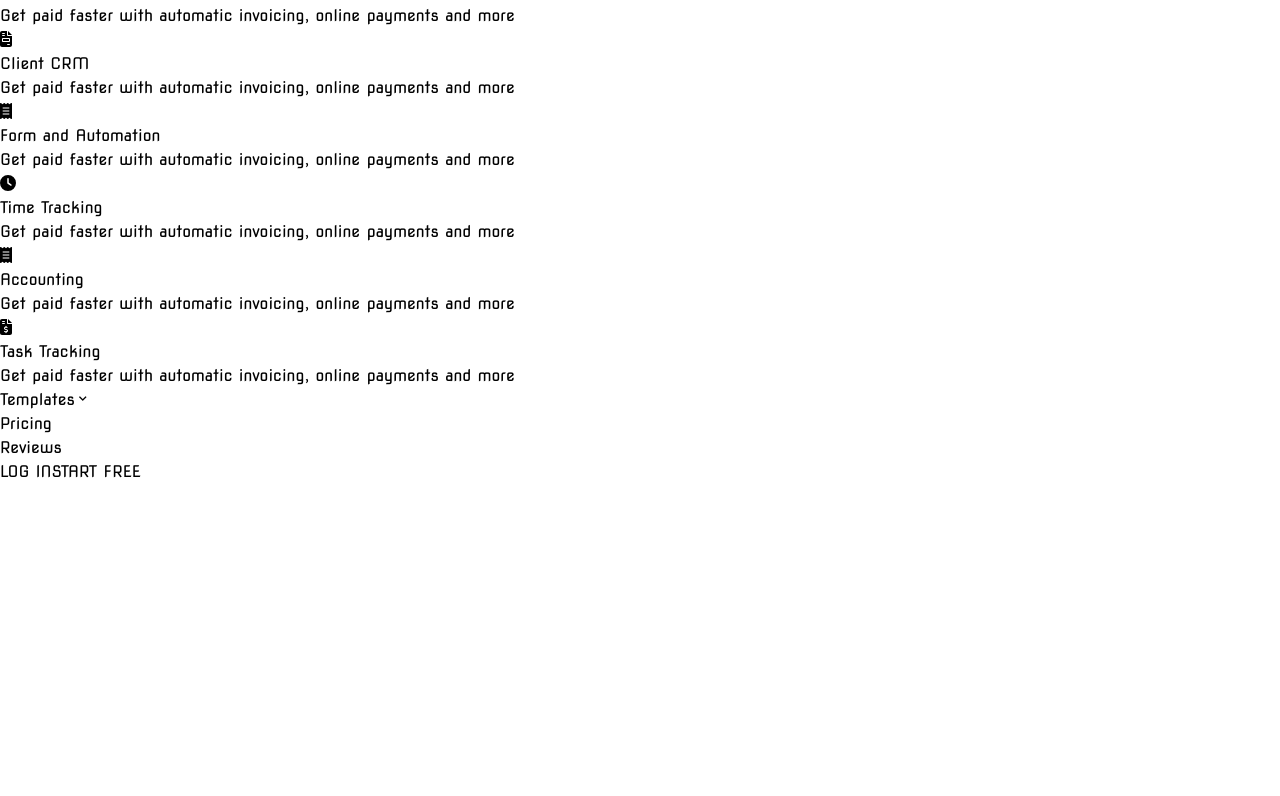
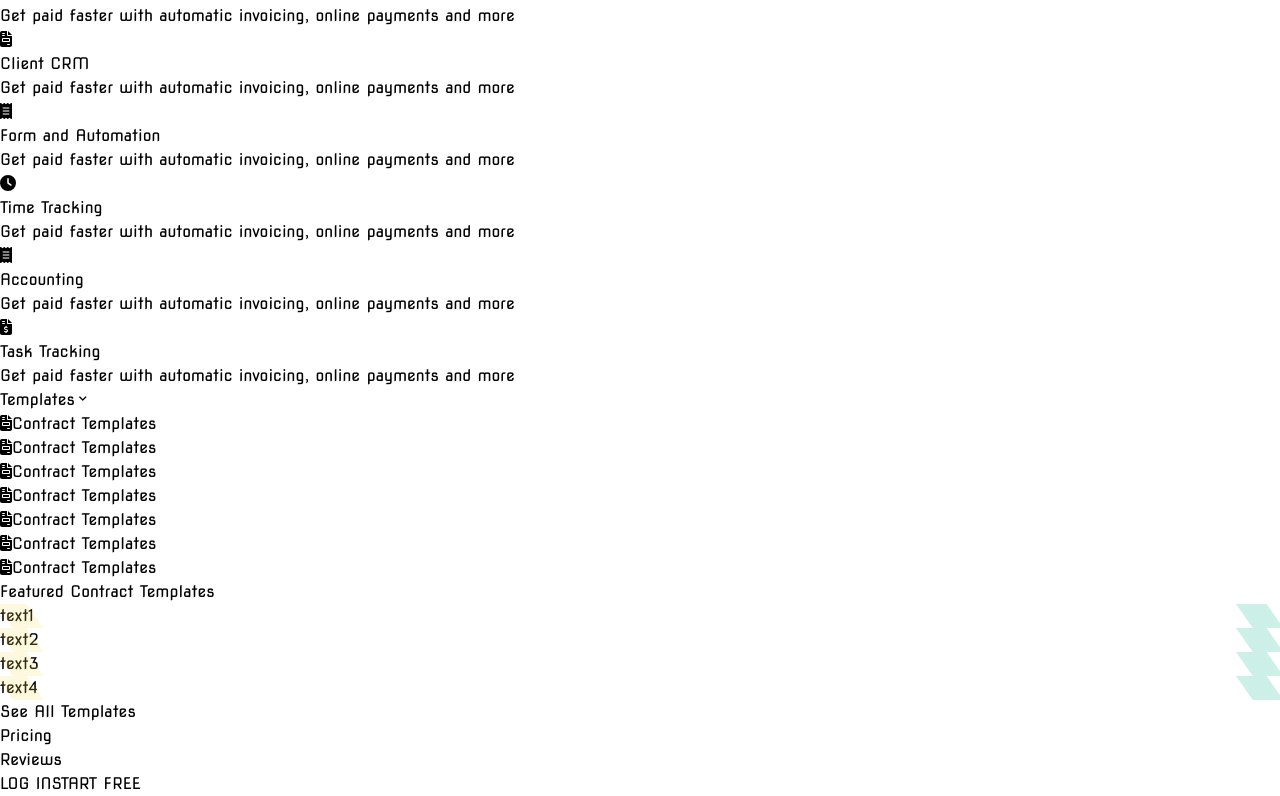
Before and after one commit to lilprof01/Bonsai, a React (Vite) app: page / in a window 1280 px wide. Shown: the part 421-1217 px from the top of the page. Before the commit the page ends 905 px from the top, so only its background shows below. Built offline with nearby package versions, Linux system fonts and the light colour scheme.

Commit message:
toggle function bug

```diff
--- /dev/null
+++ b/src/components/feature.jsx
@@ -0,0 +1,18 @@
+import React from "react";
+
+const Feature = (props) => {
+  return (
+    <div className="flex flex-col items-center h-full justify-between align-middle gap-2 p-6 w-96">
+      <h3>{props.title}</h3>
+      <div className="flex flex-col justify-between align-middle items-center gap-2 p-4 flex-1 w-full">
+        <div className="feature one border-2 w-full border-[#f5f5f5] p-6 text-center">{props.text1}</div>
+        <div className="feature two border-2 w-full border-[#f5f5f5] p-6 text-center">{props.text2}</div>
+        <div className="feature three border-2 w-full border-[#f5f5f5] p-6 text-center">{props.text3}</div>
+        <div className="feature four border-2 w-full border-[#f5f5f5] p-6 text-center">{props.text4}</div>
+      </div>
+      <a className="text-[#00b289] font-semibold">{props.link}</a>
+    </div>
+  );
+};
+
+export default Feature;
--- a/src/components/header.jsx
+++ b/src/components/header.jsx
@@ -8,6 +8,8 @@ import { faFileLines } from "@fortawesome/free-solid-svg-icons";
 import { faReceipt } from "@fortawesome/free-solid-svg-icons";
 import { faFileInvoiceDollar } from "@fortawesome/free-solid-svg-icons";
 import { faClock } from "@fortawesome/free-solid-svg-icons";
+import Template from "./template";
+import Feature from "./feature";
 
 // Dropbox Card components
 const DropBox = (props) => {
@@ -41,6 +43,8 @@ const FlowCard = (props) => {
 
 const Header = () => {
   const [isOpen, setIsOpen] = useState(false);
+  const [isTemplate, setIsTemplate] = useState(false);
+  const [visible, setVisible] = useState(false);
 
   const toggleMenu = () => {
     setTimeout(() => {
@@ -48,7 +52,12 @@ const Header = () => {
     }, 200);
   };
 
-  const [visible, setVisible] = useState(false);
+  const toggleTemplate = () => {
+    setTimeout(() => {
+      setIsTemplate((prev) => !prev);
+    }, 200);
+    clearTimeout();
+  };
 
   const toggleVisible = () => {
     setTimeout(() => {
@@ -155,9 +164,93 @@ const Header = () => {
             </div>
           </li>
 
-          <li className="opacity-70 hover:opacity-100 hover:cursor-pointer transition-all">
+          <li
+            onMouseEnter={toggleTemplate}
+            onMouseLeave={toggleTemplate}
+            className="relative opacity-70 hover:opacity-100 hover:cursor-pointer transition-all"
+          >
             Templates
             <i className="bx bx-chevron-down"></i>
+            {/* Templates dropdown */}
+            <div
+              className={`absolute top-12 -left-20 bg-white shadow-lg justify-between transition-all ${
+                isTemplate ? "flex" : "hidden"
+              } hover:flex`}
+            >
+              <div
+                className={`flex-col justify-between flex hover:flex transition-all`}
+              >
+                <Template
+                  icon={<FontAwesomeIcon icon={faFileInvoice} />}
+                  text="Contract Templates"
+                  arrow={<i className="bx-md bx bx-chevron-right"></i>}
+                />
+                <Template
+                  icon={<FontAwesomeIcon icon={faFileInvoice} />}
+                  text="Contract Templates"
+                  arrow={<i className="bx-md bx bx-chevron-right"></i>}
+                />
+                <Template
+                  icon={<FontAwesomeIcon icon={faFileInvoice} />}
+                  text="Contract Templates"
+                  arrow={<i className="bx-md bx bx-chevron-right"></i>}
+                />
+                <Template
+                  icon={
+                    <FontAwesomeIcon
+                      icon={faFileInvoice}
+                      text="Contract Templates"
+                    />
+                  }
+                  text="Contract Templates"
+                  arrow={<i className="bx-md bx bx-chevron-right"></i>}
+                />
+                <Template
+                  icon={
+                    <FontAwesomeIcon
+                      icon={faFileInvoice}
+                      text="Contract Templates"
+                    />
+                  }
+                  text="Contract Templates"
+                  arrow={<i className="bx-md bx bx-chevron-right"></i>}
+                />
+                <Template
+                  icon={
+                    <FontAwesomeIcon
+                      icon={faFileInvoice}
+                      text="Contract Templates"
+                    />
+                  }
+                  text="Contract Templates"
+                  arrow={<i className="bx-md bx bx-chevron-right"></i>}
+                />
+                <Template
+                  icon={
+                    <FontAwesomeIcon
+                      icon={faFileInvoice}
+                      text="Contract Templates"
+                    />
+                  }
+                  text="Contract Templates"
+                  arrow={<i className="bx-md bx bx-chevron-right"></i>}
+                />
+              </div>
+
+              {/* Feature box */}
+              <div
+                className={`block transition-all`}
+              >
+                <Feature
+                  title="Featured Contract Templates"
+                  text1="text1"
+                  text2="text2"
+                  text3="text3"
+                  text4="text4"
+                  link="See All Templates"
+                />
+              </div>
+            </div>
           </li>
 
           <li className="opacity-70 hover:opacity-100 hover:cursor-pointer transition-all">
--- /dev/null
+++ b/src/components/template.jsx
@@ -0,0 +1,25 @@
+import React from 'react'
+import { useState } from 'react';
+
+const Template = (props) => {
+  const [isHovered, setIsHovered] = useState(false);
+
+  const handleMouseOver = () => {
+    setIsHovered(!isHovered);
+  };
+
+  return (
+    <div
+    onMouseOver={handleMouseOver}
+    onMouseLeave={handleMouseOver}
+    className='relative flex items-center justify-start gap-2 p-6 w-80 hover:bg-[#f5f5f5] transition-all'>
+      {props.icon}
+      {props.text}
+      <div className='absolute right-6 top-[30%]'>
+        {isHovered ? props.arrow : null}
+      </div>
+    </div>
+  )
+};
+
+export default Template;
--- a/src/index.css
+++ b/src/index.css
@@ -13,3 +13,57 @@ body, html {
   right: 0;
   top: 40%;
 }
+
+/* feature animation */
+.feature{
+  position: relative;
+  overflow: hidden;
+}
+
+.feature::after{
+  content: '';
+  display: block;
+  width: 100px;
+  height: 105%;
+  background-color: #f8db62;
+  position: absolute;
+  top: 0;
+  left: -30px;
+  opacity: 20%;
+  border-radius: 20px;
+  rotate: 55deg;
+}
+
+.feature::before{
+  content: '';
+  display: block;
+  width: 100px;
+  height: 105%;
+  background-color: #00b289;
+  position: absolute;
+  top: 0;
+  right: -30px;
+  opacity: 20%;
+  border-radius: 20px;
+  rotate: 55deg;
+}
+
+.feature:hover::before{
+  animation: expand 0.4s ease-in-out forwards;
+}
+
+.feature:hover::after{
+  animation: expand 0.8s ease-in-out forwards;
+}
+
+@keyframes expand {
+  0% {
+    rotate: 55deg;
+    width: 100px;
+  }
+  100% {
+    /* left: 0; */
+    rotate: 0deg;
+    width: 500%;
+  }
+}
```
